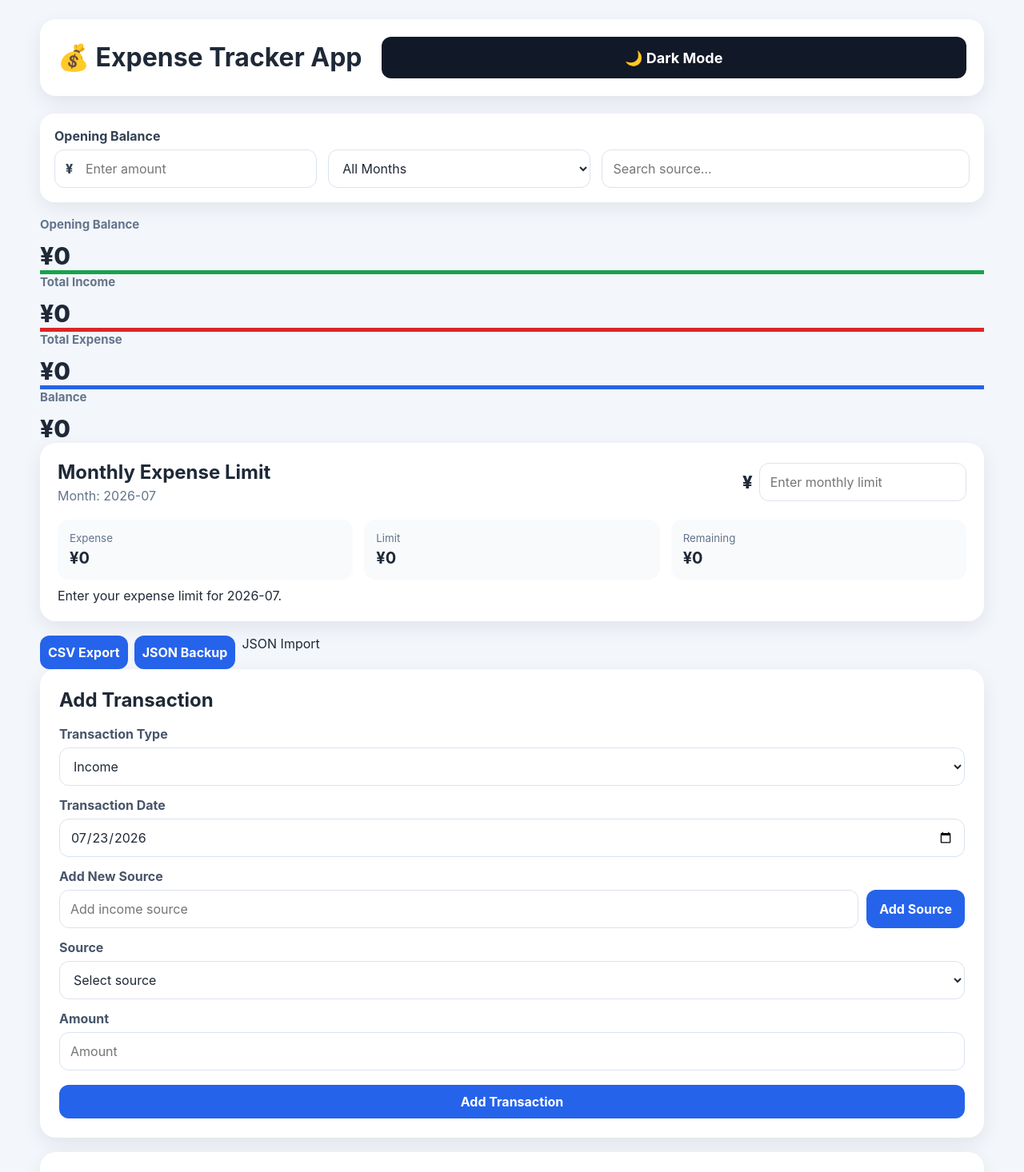
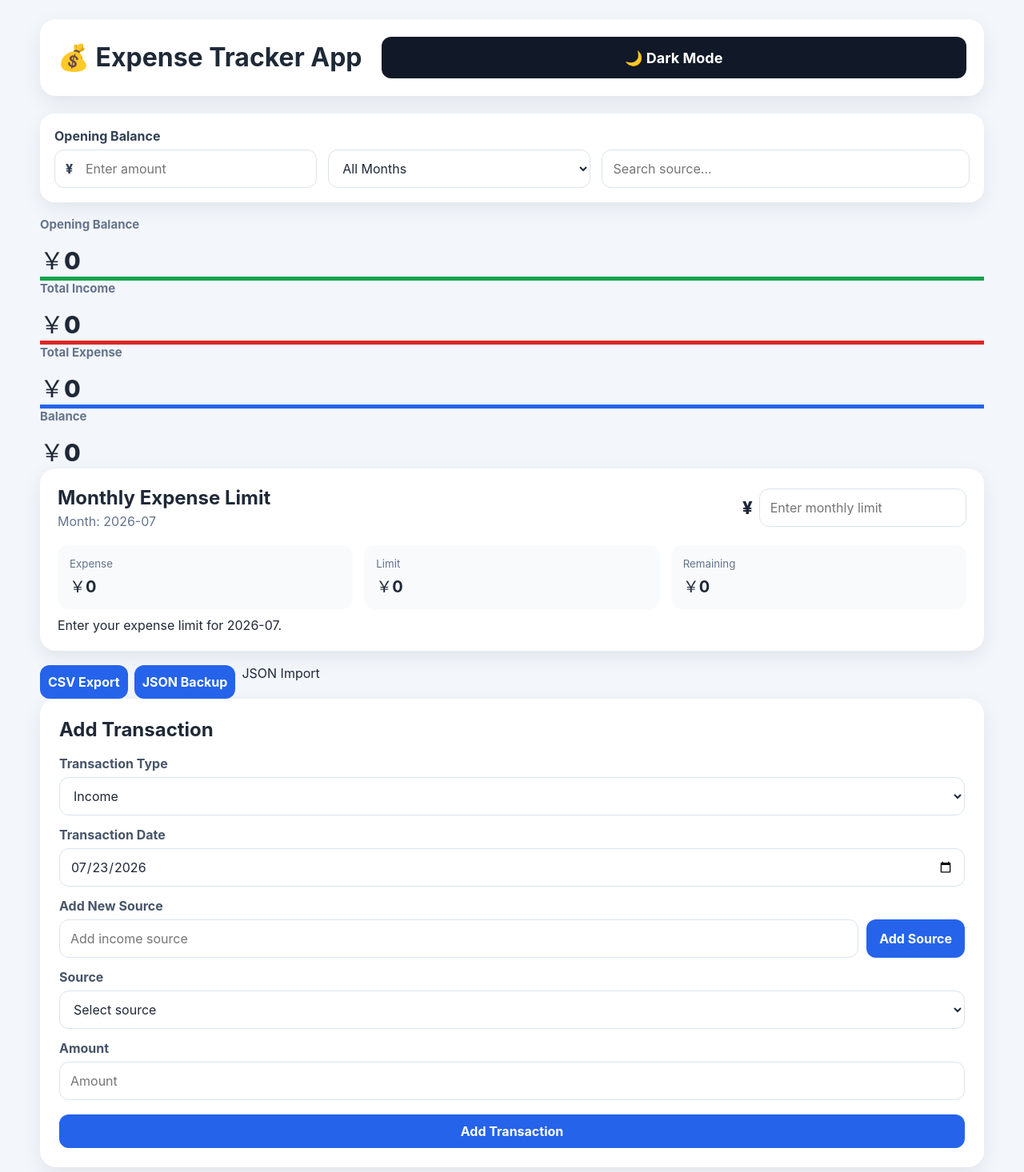
Before and after one commit to mbhandari929/expense-tracker, a React (Vite) app: page / in a window 1280 px wide. Shown: the top 1466 px of the page at 80% size. Built offline with nearby package versions, Linux system fonts and the light colour scheme.

Commit message:
Address latest review feedback

```diff
--- a/src/App.tsx
+++ b/src/App.tsx
@@ -8,7 +8,6 @@ import OpeningBalanceField from "./components/OpeningBalanceField";
 import TransactionChart from "./components/TransactionChart";
 import TransactionStatement from "./components/TransactionStatement";
 import ActionButtons from "./components/ActionButtons";
-// Recharts imports removed (not used in this file). TransactionChart component handles chart rendering.
 import "./App.css";
 
 
@@ -99,12 +98,14 @@ function App() {
   const [selectedMonth, setSelectedMonth] = useState(getCurrentMonth());
   const [darkMode, setDarkMode] = useState(false);
 
-  const [openingBalance, setOpeningBalance] = useState<number>(() => {
-    const savedOpeningBalance = loadJson<string | null>("openingBalance", null);
-    return savedOpeningBalance ? Number(savedOpeningBalance) : 0;
-  });
+ const [openingBalance, setOpeningBalance] = useState(() =>
+  loadJson<number>("openingBalance", 0)
+);
   useEffect(() => {
-    localStorage.setItem("openingBalance", String(openingBalance));
+    localStorage.setItem(
+      "openingBalance",
+      JSON.stringify(openingBalance)
+    );
   }, [openingBalance]);
 
   const [incomeSources, setIncomeSources] = useState<string[]>(() =>
@@ -225,7 +226,32 @@ function App() {
     name: `${item.type === "income" ? "Income" : "Expense"} - ${item.source}`,
     total: item.total,
   }));
+const monthlyReport = useMemo(() => {
+  return allItems.reduce<
+    Record<string, { income: number; expense: number; balance: number }>
+  >((report, item) => {
+    const month = item.date.slice(0, 7);
 
+    if (!report[month]) {
+      report[month] = {
+        income: 0,
+        expense: 0,
+        balance: 0,
+      };
+    }
+
+    if (item.type === "income") {
+      report[month].income += item.amount;
+    } else {
+      report[month].expense += item.amount;
+    }
+
+    report[month].balance =
+      report[month].income - report[month].expense;
+
+    return report;
+  }, {});
+}, [allItems]);
 
   const resetForm = () => {
     setTransactionText("");
@@ -390,10 +416,19 @@ function App() {
       try {
         const data = JSON.parse(String(reader.result));
 
-        setIncomes(fixOldData(data.incomes || [], "income"));
-        setExpenses(fixOldData(data.expenses || [], "expense"));
-        setIncomeSources(data.incomeSources || []);
-        setExpenseSources(data.expenseSources || []);
+       const incomes = Array.isArray(data.incomes) ? data.incomes : [];
+const expenses = Array.isArray(data.expenses) ? data.expenses : [];
+
+setIncomes(fixOldData(incomes, "income"));
+setExpenses(fixOldData(expenses, "expense"));
+
+setIncomeSources(
+  Array.isArray(data.incomeSources) ? data.incomeSources : []
+);
+
+setExpenseSources(
+  Array.isArray(data.expenseSources) ? data.expenseSources : []
+);
         setOpeningBalance(Number(data.openingBalance) || 0);
 
         alert("Backup imported successfully!");
@@ -402,34 +437,14 @@ function App() {
       }
     };
 
-    reader.readAsText(file);
+    reader.readAsText(file);``
+
+
+
+
+
+
   };
-const monthlyReport = useMemo(() => {
-  return allItems.reduce<
-    Record<string, { income: number; expense: number; balance: number }>
-  >((report, item) => {
-    const month = item.date.slice(0, 7);
-
-    if (!report[month]) {
-      report[month] = {
-        income: 0,
-        expense: 0,
-        balance: 0,
-      };
-    }
-
-    if (item.type === "income") {
-      report[month].income += item.amount;
-    } else {
-      report[month].expense += item.amount;
-    }
-
-    report[month].balance =
-      report[month].income - report[month].expense;
-
-    return report;
-  }, {});
-}, [allItems]);
 
   return (
     <div className={darkMode ? "app dark" : "app"}>
--- a/src/components/ActionButtons.tsx
+++ b/src/components/ActionButtons.tsx
@@ -1,7 +1,8 @@
+import type { ChangeEvent } from "react";
 type ActionButtonsProps = {
   onExportCSV: () => void;
   onBackupJSON: () => void;
-  onImportJSON: (event: React.ChangeEvent<HTMLInputElement>) => void;
+  onImportJSON: (event: ChangeEvent<HTMLInputElement>) => void;
 };
 
 function ActionButtons({
--- a/src/components/MonthlyBudget.tsx
+++ b/src/components/MonthlyBudget.tsx
@@ -1,3 +1,4 @@
+import { formatCurrency } from "../utils/currency";
 import { useEffect, useMemo, useState } from "react";
 
 type Expense = {
@@ -12,9 +13,7 @@ type MonthlyBudgetProps = {
 
 type MonthlyBudgets = Record<string, number>;
 
-const formatCurrency = (amount: number) => {
-  return `¥${amount.toLocaleString("en-US")}`;
-};
+
 function MonthlyBudget({
   expenses,
   selectedMonth,
--- a/src/components/TransactionForm.tsx
+++ b/src/components/TransactionForm.tsx
@@ -37,7 +37,13 @@ function TransactionForm({
 }: TransactionFormProps) {
   return (
     <div className="source-area compact-area single-transaction-area">
-      <div className="transaction-form-card">
+      <form
+        className="transaction-form-card"
+        onSubmit={(event) => {
+          event.preventDefault();
+          onSubmit();
+        }}
+      >
         <h2>{isEditing ? "Edit Transaction" : "Add Transaction"}</h2>
 
         <label htmlFor="transaction-type">Transaction Type</label>
@@ -105,7 +111,7 @@ function TransactionForm({
         />
 
         <div className="transaction-form-actions">
-          <button type="button" onClick={onSubmit}>
+          <button type="submit">
             {isEditing ? "Update Transaction" : "Add Transaction"}
           </button>
 
@@ -115,7 +121,7 @@ function TransactionForm({
             </button>
           )}
         </div>
-      </div>
+      </form>
     </div>
   );
 }
--- a/src/utils/currency.ts
+++ b/src/utils/currency.ts
@@ -1,4 +1,4 @@
-const currencyFormatter = new Intl.NumberFormat("en-US", {
+const currencyFormatter = new Intl.NumberFormat("ja-JP", {
   style: "currency",
   currency: "JPY",
   minimumFractionDigits: 0,
```
